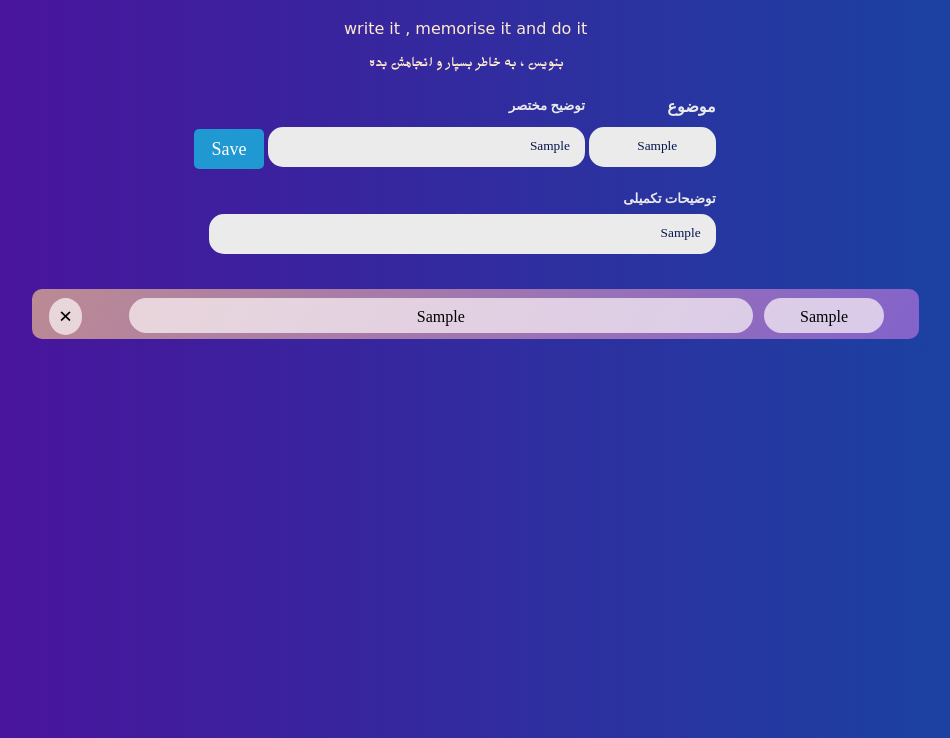
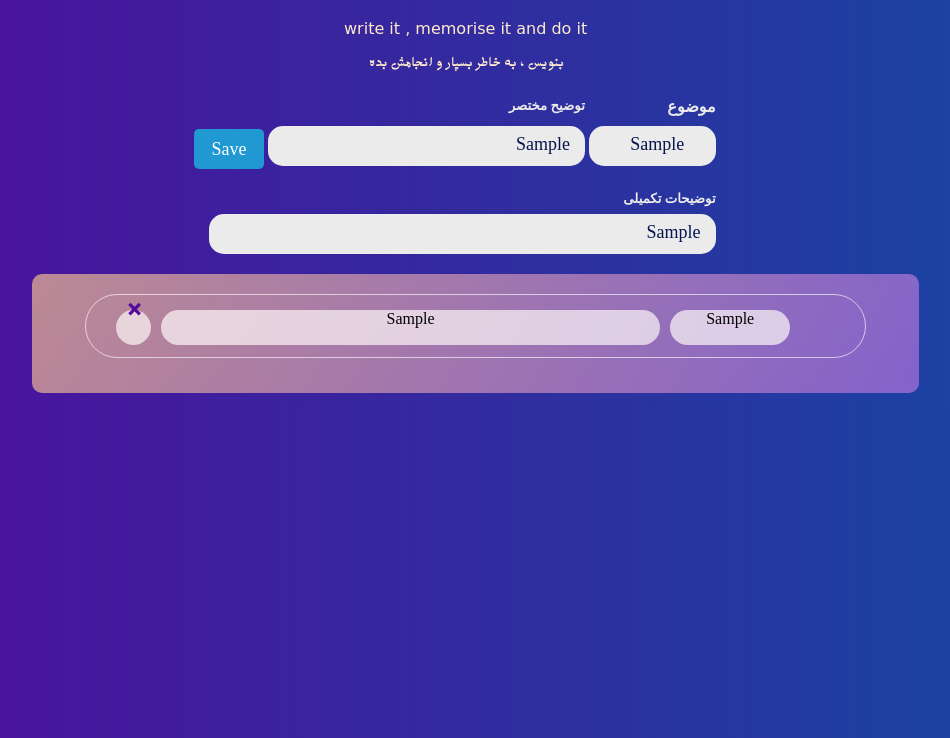
Before and after one commit to mohsenghalandar/ToDoList, a plain HTML site: page index.html in a window 1280 px wide. Both pictures are taken after typing "Sample", "Sample", "Sample" into the empty fields and a click on the button "Save". Shown: the part 62-800 px from the top of the page, without its empty margins (176-1126 px from the left). Drawn offline with Linux system fonts and the light colour scheme; files whose address does not match are found by name.

Commit message:
make js func to element .and finish first phase of project

```diff
--- a/scripts/main.js
+++ b/scripts/main.js
@@ -7,19 +7,53 @@ function add()
     // make element
     const note = document.createElement("div");
     note.className = "note" ;
-
-    let title = document.createElement("span");
+//
+    let title = document.createElement("div");
     title.innerHTML = title_data ;
     title.className = "note_title" ;
-    let ex1 = document.createElement("span");
+    title.addEventListener("click",function (){read_note(title)});
+    //
+    let ex1 = document.createElement("div");
     ex1.innerHTML = ex1_data;
     ex1.className ="note_ex1";
-    let x = document.createElement("span");
+
+    // close btn
+    let x = document.createElement("div");
     x.className = "close";
-    x.innerHTML = "&times;";
+    let xx = document.createElement("p");
+    xx.innerHTML = "&times;";
+    x.appendChild(xx);
+    x.addEventListener("click",function (){del_note(x)});
+    //add the more explaintion
+    let ex2 = document.createElement("div");
+    ex2.innerHTML =ex2_data ;
+    ex2.className = "note_ex2" ;
+    ex2.id = "ex2";
+    ex1.addEventListener("mouseover",function () { show_more(ex1)});
+    //make one note.
     note.appendChild(title);
     note.appendChild(ex1);
     note.appendChild(x);
+    note.appendChild(ex2);
     document.getElementById("note-book").appendChild(note);
+}
+//delete our note
+function del_note(x)
+{
+    x.parentElement.remove();
+}
+// mark read note
+function read_note(title)
+{
+    $(document).ready (function (){
+        $(title).toggleClass("read");
+        $(title).next().toggleClass("read");
+    });
+}
+function show_more(ex1)
+{
+    $(document).ready (function (){
+        $(ex1).siblings("#ex2").fadeToggle();
+    });
 
 }
--- a/style/style.css
+++ b/style/style.css
@@ -1,3 +1,4 @@
+* {box-sizing: border-box;}
 body{background-image: linear-gradient(to right, #510c9b 0%, #1449a3 100%);
     width: 99%;
     height: 100%;
@@ -37,6 +38,7 @@ body{background-image: linear-gradient(to right, #510c9b 0%, #1449a3 100%);
 }
 .inputer {direction: rtl; width: 50%; margin: 50px 0px 5px 250px;}
 input {
+    font-size: large;
     background-color: rgb(235, 235, 235);
     outline: none;
     border: none;
@@ -88,63 +90,70 @@ span{position: relative;}
     background-image: linear-gradient(120deg, #fccb90a4 0%, #d57eeb8e 100%);
     border: 1px rgba(192, 192, 192, 0.555);
     border-radius: 10px 10px 10px 10px;
-    padding: 0px 10px 30px 10px;
+    padding: 10px 10px 30px 10px;
     text-align: center;
 }
 
 /* note style */
 .note
 {
+    display: block;
     position: relative;
+    margin: 10px auto 5px auto;
     width: 90%;
-    padding: 10px 15px 10px 15px;
-    border: 1px rgb(255, 255, 255);
-    border-radius: 5px 5px 5px 5px;
+    padding: 5px 5px 5px 5px;
+    border: solid 1px rgba(255, 255, 255, 0.63);
+    border-radius: 35px 35px 35px 35px;
     direction: rtl;
-    margin: 20px 0px 0px 0px;
-
-
+    font-family: "b-vahid";
 }
-/* clse btn */
+/* close btn */
 .close
 {
-    top: 45%;
-    left: -80px;
+    display: inline-block;
     position: absolute;
+    top: 15px;
     cursor: pointer;
-    font-size: x-large;
-    font-weight: bold;
+    color: #510c9b;
+    margin: 0px 10px 5px 0px;
+    font-size: xx-large;
+    width: 35px;
+    height: 35px;
+    border-radius: 50%;
     background-color: rgba(255, 250, 250, 0.692);
-    padding: 5px 10px 5px 10px;
-    border-radius: 50%;
     transition: 0.3s;
 
 }
+.close p{margin: -20px; font-size: 45px;}
 .close:hover {color: rgb(247, 247, 247); background-color: tomato;}
 .note_title {
-    position: absolute;
-    top: 45%;
-    right: 15px;
-    padding: 10px 15px 10px 15px;
+    display: inline-block;
+    margin: 10px 0px 0px 5px;
     background-color: rgba(255, 250, 250, 0.692);
     width: 120px;
     height:35px ;
     border-radius:  25px 25px 25px 25px;
-    margin: 0px 10px 10px 10px;
     cursor: pointer;
     overflow: hidden;
 
 }
 .note_title:hover {box-shadow: 1px 1px 3px rgba(0, 0, 0, 0.555);}
 .note_ex1 {
-    top: 45%;
-    left: -10px;
-    position: absolute;
-    padding: 10px 15px 10px 15px;
+    display: inline-block;
     background-color: rgba(255, 250, 250, 0.692);
-    width: 80%;
+    margin: 10px 5px 0px 0px;
+    width: 65%;
     height: 35px;
     border-radius:  25px 25px 25px 25px;
-    margin: 0px 10px 10px 10px;
     overflow: hidden;
 }
+.note_ex2
+{
+    display: none;
+    background-color: rgba(255, 250, 250, 0.692);
+    border-radius:  25px 25px 25px 25px;
+    margin: 5px auto 5px auto;
+    width: 80%;
+}
+/* other class we need for js switching */
+.read {text-decoration: line-through;}
```
